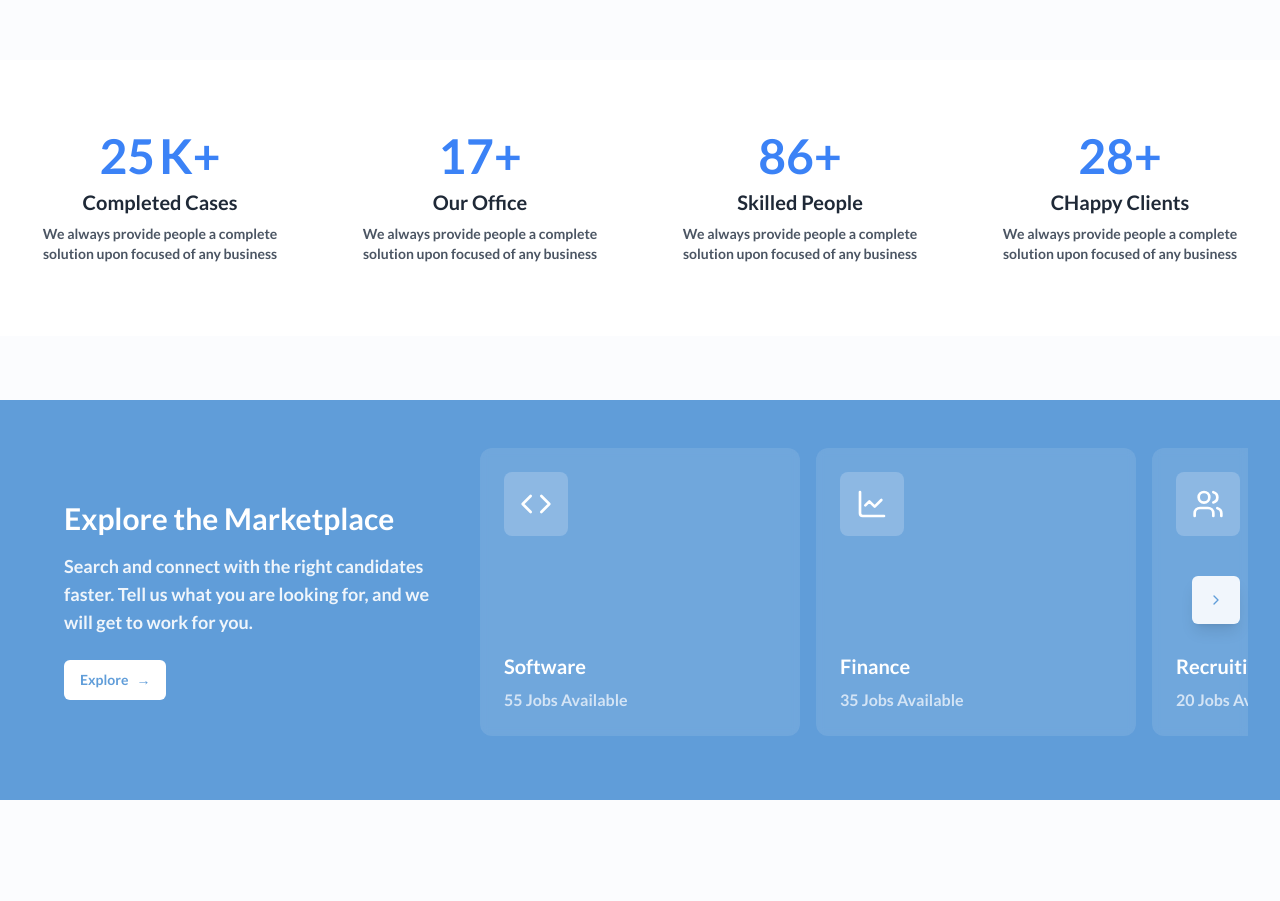
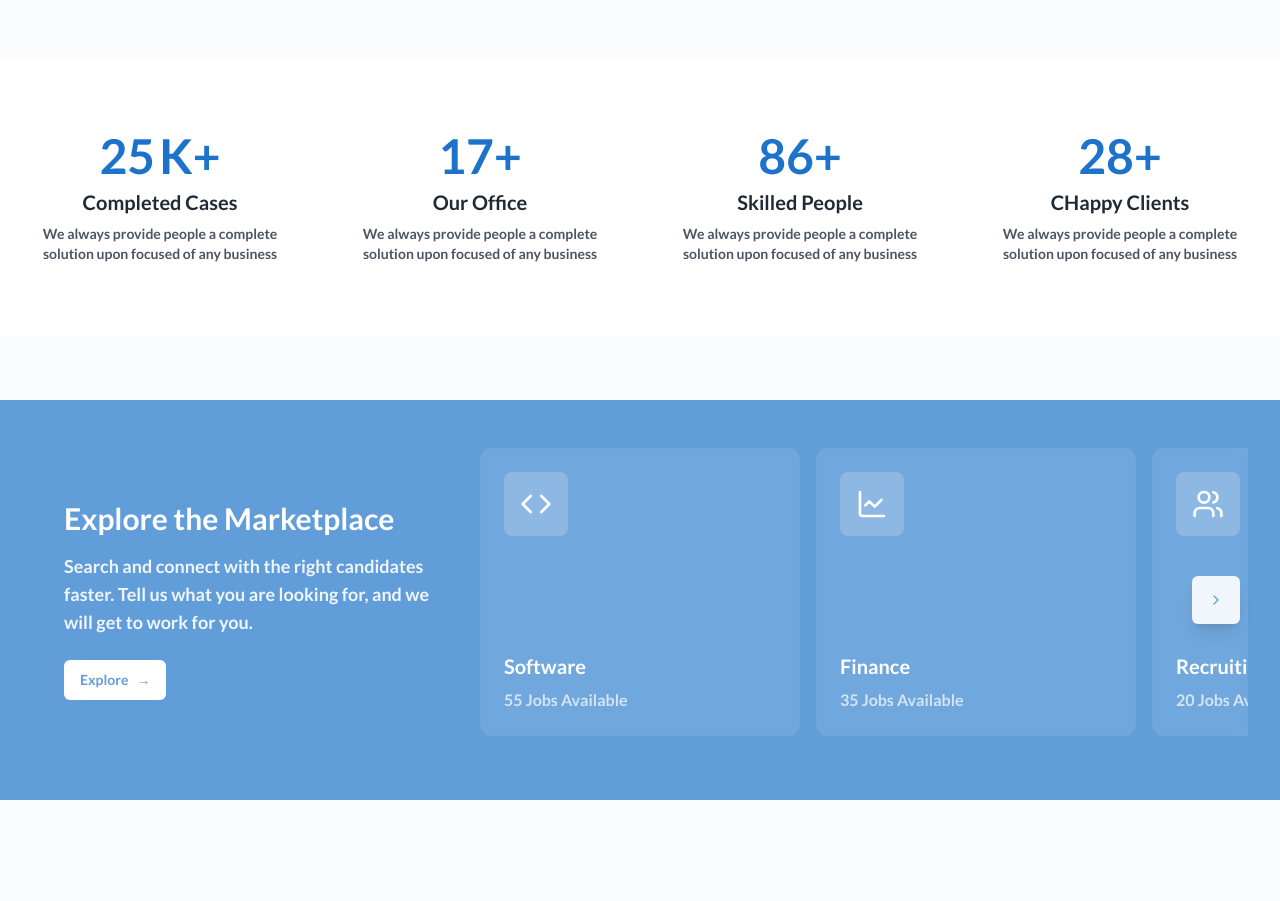
Before and after one commit to sahilsharma6/job-squad, a React (Vite) app in the folder frontend/: page / in a window 1280 px wide. Shown: the part 1420-2321 px from the top of the page. Built offline with nearby package versions, Linux system fonts and the light colour scheme.

Commit message:
some color changes in StatsSection

```diff
--- a/frontend/src/pages/Home/components/StatsSection.jsx
+++ b/frontend/src/pages/Home/components/StatsSection.jsx
@@ -88,7 +88,7 @@ const StatCard = ({ number, label, description }) => {
       ref={cardRef}
       className="flex flex-col items-center p-6 text-center"
     >
-      <div className="text-blue-500 mb-2">
+      <div className="text-blue-light mb-2">
         <SlotCounter value={number} />
       </div>
 
```
